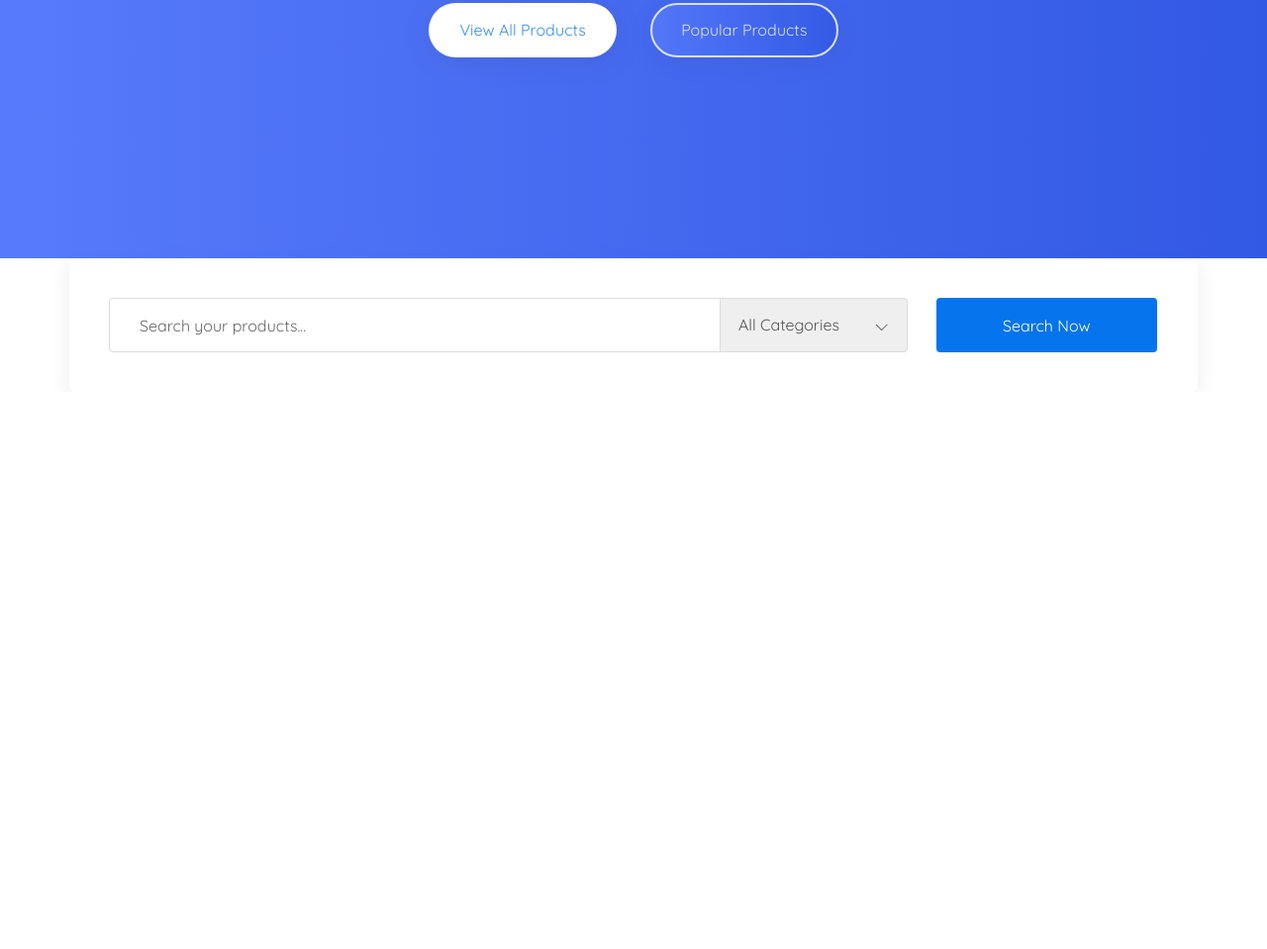
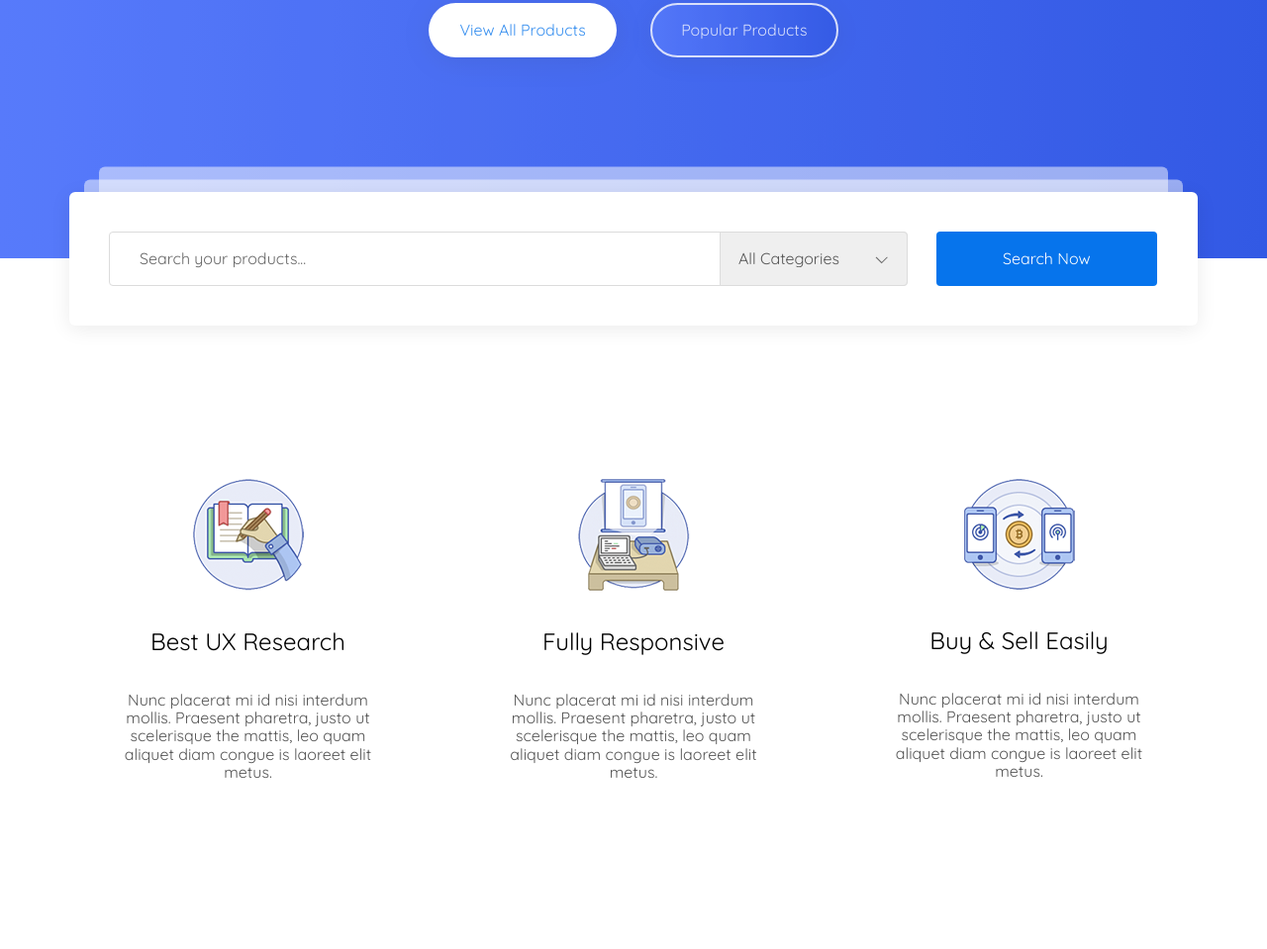
Before and after one commit to alexkobrin/MartPlace, a website: page app/index.html in a window 1280 px wide. Shown: the part 645-1604 px from the top of the page at 99% size. Before the commit the page ends 1041 px from the top, so only its background shows below. Drawn offline with nearby package versions, Linux system fonts and the light colour scheme; files that its build step writes are made by us from their sources.

Commit message:
added section features

```diff
--- a/app/index.html
+++ b/app/index.html
@@ -75,7 +75,9 @@
 
             </div>
         </div>
-
+        <div class="main__search-inner">
+            <div class="a12"  ></div>
+            <div class="v23"  ></div>
         <div class="main__search">
             <form action="">
                 <input type="text" placeholder="Search your products..." >
@@ -88,8 +90,35 @@
                 <button type="submit">Search Now</button>
             </form>
         </div>
+        </div>
     </section>
-    <section></section>
+    <sectin class="features">
+        <div class="container">
+            <div class="features__inner">
+                <div class="features__item">
+                    <img src="images/features-1.png" alt="">
+                    <div class="features__item-title">Best UX Research</div>
+                    <div class="features__item-text">Nunc placerat mi id nisi interdum mollis. Praesent pharetra, justo ut scelerisque
+                        the mattis, leo quam aliquet diam
+                        congue is laoreet elit metus.</div>
+                </div>
+                <div class="features__item">
+                    <img src="images/features-2.png" alt="">
+                    <div class="features__item-title">Fully Responsive</div>
+                    <div class="features__item-text">Nunc placerat mi id nisi interdum mollis. Praesent pharetra, justo ut scelerisque
+                        the mattis, leo quam aliquet diam
+                        congue is laoreet elit metus.</div>
+                </div>
+                <div class="features__item">
+                    <img src="images/features-3.png" alt="">
+                    <div class="features__item-title">Buy & Sell Easily</div>
+                    <div class="features__item-text">Nunc placerat mi id nisi interdum mollis. Praesent pharetra, justo ut scelerisque
+                        the mattis, leo quam aliquet diam
+                        congue is laoreet elit metus.</div>
+                </div>
+            </div>
+        </div>
+    </sectin>
 
     <script src="https://ajax.googleapis.com/ajax/libs/jquery/3.5.1/jquery.min.js"></script>
     <script src="js/libs.min.js"></script>
--- a/app/scss/_global.scss
+++ b/app/scss/_global.scss
@@ -30,7 +30,22 @@ input{
 }
 
  .container {
-     max-width: 1140px;
+     max-width: 1170px;
      padding: 0 15px;
      margin: 0 auto;
  }
+
+
+ .container-fluid {
+    max-width: 100%;
+    padding: 0 30px;
+    margin: 0 auto;
+}
+@media (max-width: 720px) {
+
+    .container-fluid {
+        padding: 0 15px;
+    }
+
+
+}
--- a/app/scss/style.scss
+++ b/app/scss/style.scss
@@ -226,8 +226,15 @@
         border: 2px solid #fff;
         color: #fff;
     }
+
+    .main__search-inner {
+        position: relative;
+    }
     &__search {
-
+        position: absolute;
+        top: -67.5px;
+        left: 0;
+        right: 0;
         max-width: 1140px;
         width: 100%;
         margin: 0 auto;
@@ -287,4 +294,65 @@
     }
 }
 
+.a12{
+    position: absolute;
+    transform: translate(-50%, -50%);
+    left: 50%;
+    top: -12.5px;
+    width: 1110px;
+    height: 135px;
+    border-radius: 6px;
+    background-color: #ffffff;
+    opacity: 0.5;
+}
+.v23{
+    position: absolute;
+    transform: translate(-50%, -50%);
+    left: 50%;
+    top: -25.5px;
+    width: 1080px;
+    height: 135px;
+    border-radius: 6px;
+    background-color: #ffffff;
+    opacity: 0.5;
+}
+
 // end main section
+// start features section
+
+.features{
+
+
+    &__inner{
+        display: flex;
+        justify-content: space-between;
+    }
+    &__item {
+        margin: 180px 0 120px;
+        text-align: center;
+        max-width: 361px;
+        width: 100%;
+        padding: 43px 35px 49px;
+        transition: all .5s;
+        &:hover{
+            box-shadow: 0 2px 50px rgba(0, 0, 0, 0.08);
+            border-radius: 4px;
+            cursor: pointer;
+        }
+        img{
+            margin-bottom: 35px;
+        }
+        &-title {
+            font-size: 24px;
+            margin-bottom: 35px;
+        }
+        &-text {
+            font-size: 16px;
+            color: $select;
+        }
+
+    }
+
+}
+
+// end features section
```
Also changed, not shown: app/css/style.min.css, app/images/features-1.png (added), app/images/features-2.png (added), app/images/features-3.png (added).
